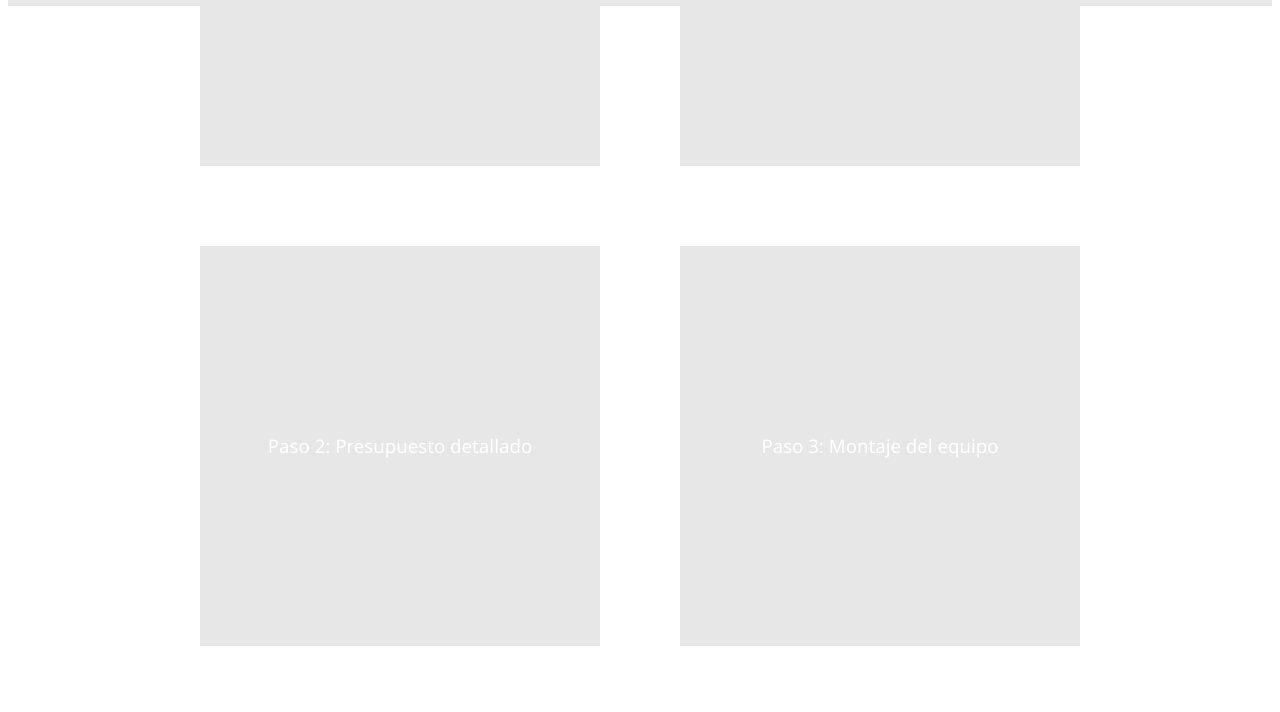
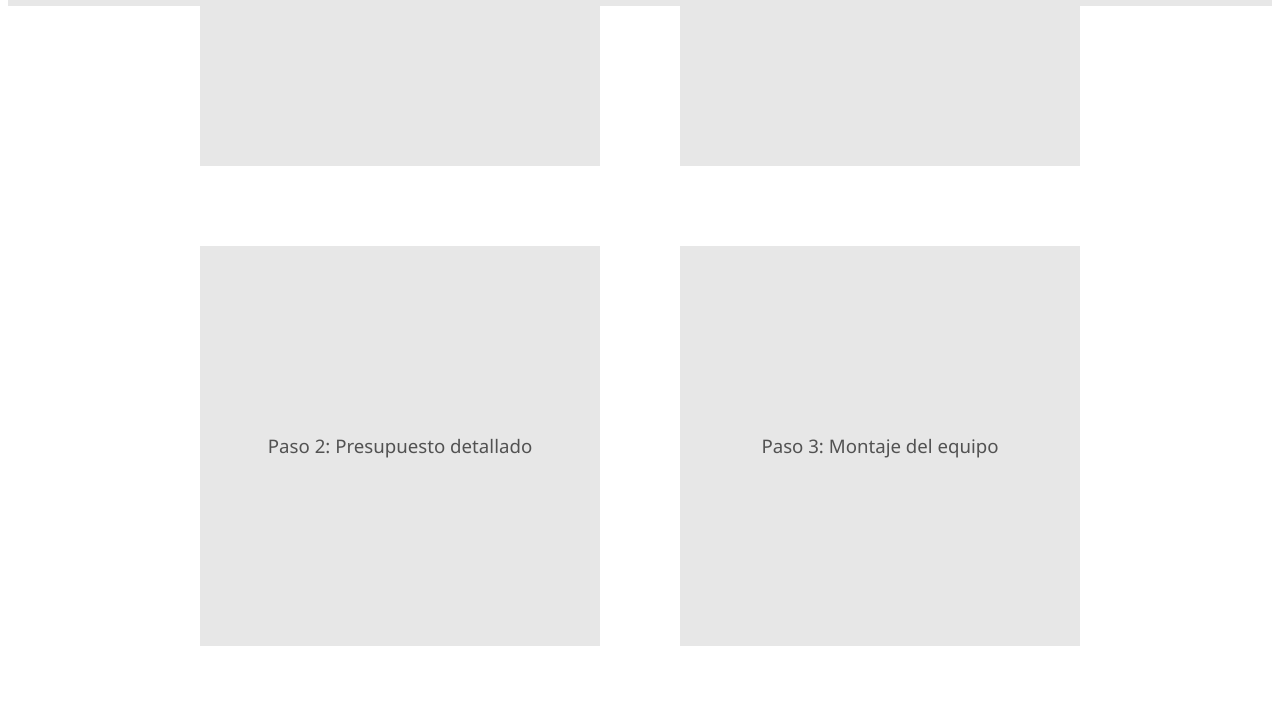
Before and after one commit to xnotyagoo/0371_Trabajofinal, a plain HTML site: page index.html in a window 1280 px wide. Shown: the part 88-800 px from the top of the page. Drawn offline with Linux system fonts and the light colour scheme.

Commit message:
Update style.css

```diff
--- a/css/style.css
+++ b/css/style.css
@@ -83,7 +83,7 @@ header h1 {
     background-color: rgb(180, 180, 180);
 }
 .a_inicio {
-    color: white;
+    color: rgb(82, 82, 82);
     font-size: 14pt;
     text-decoration: none;
     text-align: center;
@@ -91,5 +91,5 @@ header h1 {
 }
 
 .a_inicio:hover {
-    color: #f0f0f0;
+    color: rgb(65, 65, 65);
 }
```
